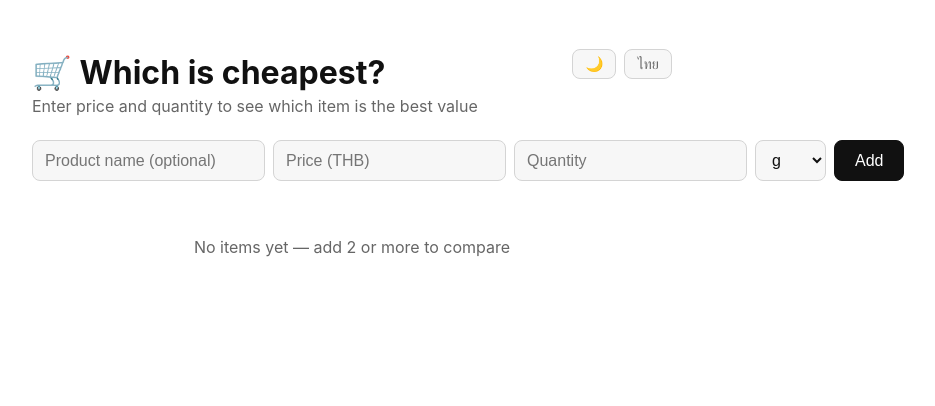
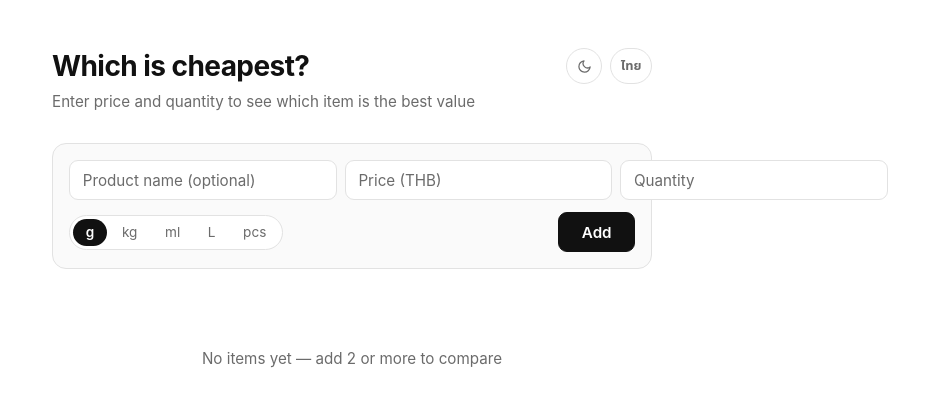
Before and after one commit to Eclipse-Walker/mfe-cheapest, a React app: page / in a window 1280 px wide. Shown: the top 406 px of the page, without its empty margins (288-1223 px from the left). Built offline with nearby package versions, Linux system fonts and the light colour scheme; the HTML template or start-up script is replaced by a standard one.

Commit message:
refactor: replace native unit select dropdown with accessible segmented control

```diff
--- a/src/App.css
+++ b/src/App.css
@@ -1,31 +1,53 @@
 :root {
+  color-scheme: light;
   --bg: #ffffff;
   --text: #111111;
-  --muted: #666666;
-  --border: #d4d4d4;
-  --card: #f7f7f7;
+  --muted: #6b6b6b;
+  --border: #e2e2e2;
+  --card: #fafafa;
+  --shadow: 0 1px 3px rgba(0, 0, 0, 0.06);
 }
 
 :root[data-theme="dark"] {
+  color-scheme: dark;
   --bg: #0d0d0d;
   --text: #f2f2f2;
-  --muted: #999999;
-  --border: #3a3a3a;
-  --card: #1a1a1a;
+  --muted: #9a9a9a;
+  --border: #2e2e2e;
+  --card: #171717;
+  --shadow: 0 1px 3px rgba(0, 0, 0, 0.4);
+}
+
+* {
+  box-sizing: border-box;
 }
 
 body {
   margin: 0;
   color: var(--text);
-  font-family: Inter, Avenir, Helvetica, Arial, sans-serif;
+  font-family: Inter, "Noto Sans Thai", -apple-system, "Segoe UI", sans-serif;
   background: var(--bg);
   min-height: 100vh;
+  -webkit-font-smoothing: antialiased;
+  transition:
+    background 0.2s ease,
+    color 0.2s ease;
+}
+
+button {
+  font-family: inherit;
+  transition: all 0.15s ease;
+}
+
+:focus-visible {
+  outline: 2px solid var(--text);
+  outline-offset: 2px;
 }
 
 .app {
   max-width: 640px;
   margin: 0 auto;
-  padding: 2rem 1rem 4rem;
+  padding: 3rem 1.25rem 5rem;
 }
 
 .header {
@@ -41,18 +63,26 @@ body {
 }
 
 h1 {
-  font-size: 2rem;
-  margin-bottom: 0.25rem;
+  font-size: 1.75rem;
+  font-weight: 700;
+  letter-spacing: -0.02em;
+  margin: 0;
 }
 
 .lang-toggle,
 .theme-toggle {
-  padding: 0.35rem 0.75rem;
+  display: inline-flex;
+  align-items: center;
+  justify-content: center;
+  min-width: 2.25rem;
+  height: 2.25rem;
+  padding: 0 0.6rem;
   border: 1px solid var(--border);
-  border-radius: 8px;
-  background: var(--card);
+  border-radius: 999px;
+  background: transparent;
   color: var(--muted);
-  font-size: 0.9rem;
+  font-size: 0.8rem;
+  font-weight: 600;
   cursor: pointer;
 }
 
@@ -64,39 +94,110 @@ h1 {
 
 .subtitle {
   color: var(--muted);
-  margin-top: 0;
+  font-size: 0.95rem;
+  margin: 0.5rem 0 0;
 }
 
 .add-form {
+  display: flex;
+  flex-direction: column;
+  gap: 0.75rem;
+  margin: 2rem 0;
+  padding: 1rem;
+  border: 1px solid var(--border);
+  border-radius: 14px;
+  background: var(--card);
+}
+
+.form-fields {
   display: grid;
   grid-template-columns: 1fr;
   gap: 0.5rem;
-  margin: 1.5rem 0;
 }
 
 @media (min-width: 640px) {
-  .add-form {
-    grid-template-columns: 2fr 1fr 1fr auto auto;
+  .form-fields {
+    grid-template-columns: 2fr 1fr 1fr;
   }
 }
 
-.add-form input,
-.add-form select {
-  padding: 0.6rem 0.75rem;
+.form-actions {
+  display: flex;
+  align-items: center;
+  justify-content: space-between;
+  gap: 0.75rem;
+  flex-wrap: wrap;
+}
+
+.add-form input {
+  padding: 0.6rem 0.8rem;
   border: 1px solid var(--border);
-  border-radius: 8px;
-  background: var(--card);
+  border-radius: 9px;
+  background: var(--bg);
   color: var(--text);
-  font-size: 1rem;
+  font-size: 0.95rem;
+  font-family: inherit;
+  transition: border-color 0.15s ease;
+}
+
+.add-form input::placeholder {
+  color: var(--muted);
+}
+
+.add-form input:focus {
+  outline: none;
+  border-color: var(--text);
+}
+
+.unit-picker {
+  display: inline-flex;
+  gap: 2px;
+  padding: 3px;
+  border: 1px solid var(--border);
+  border-radius: 999px;
+  background: var(--bg);
+}
+
+.unit-option input {
+  position: absolute;
+  opacity: 0;
+  pointer-events: none;
+}
+
+.unit-option span {
+  display: inline-flex;
+  padding: 0.35rem 0.8rem;
+  border-radius: 999px;
+  font-size: 0.85rem;
+  color: var(--muted);
+  cursor: pointer;
+  transition: all 0.15s ease;
+  user-select: none;
+}
+
+.unit-option span:hover {
+  color: var(--text);
+}
+
+.unit-option input:checked + span {
+  background: var(--text);
+  color: var(--bg);
+  font-weight: 600;
+}
+
+.unit-option input:focus-visible + span {
+  outline: 2px solid var(--text);
+  outline-offset: 2px;
 }
 
 .add-form button {
-  padding: 0.6rem 1.25rem;
+  padding: 0.6rem 1.4rem;
   border: 1px solid var(--text);
-  border-radius: 8px;
+  border-radius: 9px;
   background: var(--text);
   color: var(--bg);
-  font-size: 1rem;
+  font-size: 0.95rem;
+  font-weight: 600;
   cursor: pointer;
 }
 
@@ -108,13 +209,17 @@ h1 {
 .empty {
   text-align: center;
   color: var(--muted);
-  padding: 2rem 0;
+  padding: 3rem 0;
+  font-size: 0.95rem;
 }
 
 h2 {
-  font-size: 1rem;
+  font-size: 0.75rem;
+  font-weight: 600;
+  text-transform: uppercase;
+  letter-spacing: 0.08em;
   color: var(--muted);
-  margin: 1.5rem 0 0.5rem;
+  margin: 2rem 0 0.75rem;
 }
 
 .item-list {
@@ -123,21 +228,23 @@ h2 {
   padding: 0;
   display: flex;
   flex-direction: column;
-  gap: 0.5rem;
+  gap: 0.6rem;
 }
 
 .item {
   display: flex;
   align-items: center;
   gap: 0.75rem;
-  padding: 0.75rem 1rem;
+  padding: 0.9rem 1.1rem;
   border: 1px solid var(--border);
-  border-radius: 10px;
+  border-radius: 12px;
   background: var(--card);
+  box-shadow: var(--shadow);
+  transition: border-color 0.15s ease;
 }
 
 .item.best {
-  border: 2px solid var(--text);
+  border-color: var(--text);
   background: var(--bg);
 }
 
@@ -147,56 +254,77 @@ h2 {
 }
 
 .item-name {
-  display: block;
+  display: flex;
+  align-items: center;
+  gap: 0.5rem;
   font-weight: 600;
+  font-size: 0.95rem;
 }
 
 .badge {
-  margin-left: 0.5rem;
-  font-size: 0.8rem;
-  font-weight: 700;
+  padding: 0.1rem 0.55rem;
+  border-radius: 999px;
+  background: var(--text);
+  color: var(--bg);
+  font-size: 0.7rem;
+  font-weight: 600;
+  letter-spacing: 0.02em;
+  white-space: nowrap;
 }
 
 .item-detail {
-  font-size: 0.85rem;
+  display: block;
+  margin-top: 0.15rem;
+  font-size: 0.83rem;
   color: var(--muted);
+  font-variant-numeric: tabular-nums;
 }
 
 .item-price {
   text-align: right;
   white-space: nowrap;
+  font-variant-numeric: tabular-nums;
 }
 
 .per-unit {
   display: block;
   font-weight: 600;
+  font-size: 0.95rem;
 }
 
 .pct-more {
-  font-size: 0.8rem;
+  font-size: 0.78rem;
   color: var(--muted);
 }
 
 .delete {
+  display: inline-flex;
+  align-items: center;
+  justify-content: center;
+  width: 1.75rem;
+  height: 1.75rem;
   border: none;
+  border-radius: 999px;
   background: none;
   color: var(--muted);
-  font-size: 1rem;
+  font-size: 1.2rem;
+  line-height: 1;
   cursor: pointer;
-  padding: 0.25rem;
 }
 
 .delete:hover {
   color: var(--text);
+  background: var(--border);
 }
 
 .clear-all {
-  margin-top: 1.5rem;
-  padding: 0.5rem 1rem;
+  margin-top: 2rem;
+  padding: 0.5rem 1.1rem;
   border: 1px solid var(--border);
-  border-radius: 8px;
+  border-radius: 999px;
   background: none;
   color: var(--muted);
+  font-size: 0.85rem;
   cursor: pointer;
 }
 
--- a/src/App.tsx
+++ b/src/App.tsx
@@ -23,6 +23,38 @@ const load = (): Item[] => {
     return [];
   }
 };
+
+const SunIcon = () => (
+  <svg
+    width="15"
+    height="15"
+    viewBox="0 0 24 24"
+    fill="none"
+    stroke="currentColor"
+    strokeWidth="2"
+    strokeLinecap="round"
+    aria-hidden="true"
+  >
+    <circle cx="12" cy="12" r="4" />
+    <path d="M12 2v2M12 20v2M4.93 4.93l1.41 1.41M17.66 17.66l1.41 1.41M2 12h2M20 12h2M4.93 19.07l1.41-1.41M17.66 6.34l1.41-1.41" />
+  </svg>
+);
+
+const MoonIcon = () => (
+  <svg
+    width="15"
+    height="15"
+    viewBox="0 0 24 24"
+    fill="none"
+    stroke="currentColor"
+    strokeWidth="2"
+    strokeLinecap="round"
+    strokeLinejoin="round"
+    aria-hidden="true"
+  >
+    <path d="M21 12.79A9 9 0 1 1 11.21 3 7 7 0 0 0 21 12.79z" />
+  </svg>
+);
 
 const loadTheme = (): Theme => {
   const saved = localStorage.getItem(THEME_KEY);
@@ -96,7 +128,7 @@ const App = () => {
             aria-label={theme === 'light' ? 'dark mode' : 'light mode'}
             onClick={() => setTheme(theme === 'light' ? 'dark' : 'light')}
           >
-            {theme === 'light' ? '🌙' : '☀️'}
+            {theme === 'light' ? <MoonIcon /> : <SunIcon />}
           </button>
           <button
             type="button"
@@ -110,6 +142,7 @@ const App = () => {
       <p className="subtitle">{t.subtitle}</p>
 
       <form className="add-form" onSubmit={addItem}>
+        <div className="form-fields">
           <input name="name" placeholder={t.namePlaceholder} />
           <input
             name="price"
@@ -127,14 +160,23 @@ const App = () => {
             min="0.001"
             step="any"
           />
-        <select name="unit" defaultValue="g">
+        </div>
+        <div className="form-actions">
+          <div className="unit-picker">
             {Object.keys(UNITS).map((key) => (
-            <option key={key} value={key}>
-              {t.units[key as Unit]}
-            </option>
+              <label key={key} className="unit-option">
+                <input
+                  type="radio"
+                  name="unit"
+                  value={key}
+                  defaultChecked={key === 'g'}
+                />
+                <span>{t.units[key as Unit]}</span>
+              </label>
             ))}
-        </select>
+          </div>
           <button type="submit">{t.add}</button>
+        </div>
       </form>
 
       {items.length === 0 && <p className="empty">{t.empty}</p>}
@@ -183,7 +225,7 @@ const App = () => {
                         setItems(items.filter((x) => x.id !== it.id))
                       }
                     >
-                      ✕
+                      ×
                     </button>
                   </li>
                 );
--- a/src/i18n.ts
+++ b/src/i18n.ts
@@ -5,14 +5,14 @@ export type Lang = 'th' | 'en';
 // ponytail: object ธรรมดาแทน i18n library — เพิ่มภาษาใหม่คือเพิ่ม key เดียว
 export const MESSAGES = {
   th: {
-    title: '🛒 อันไหนถูกสุด?',
+    title: 'อันไหนถูกสุด?',
     subtitle: 'กรอกราคาและปริมาณ แล้วดูว่าชิ้นไหนคุ้มค่าที่สุด',
     namePlaceholder: 'ชื่อสินค้า (ไม่ใส่ก็ได้)',
     pricePlaceholder: 'ราคา (บาท)',
     qtyPlaceholder: 'ปริมาณ',
     add: 'เพิ่ม',
     empty: 'ยังไม่มีสินค้า — ลองเพิ่มสัก 2 ชิ้นเพื่อเปรียบเทียบ',
-    best: '🏆 คุ้มสุด',
+    best: 'คุ้มสุด',
     clearAll: 'ล้างทั้งหมด',
     baht: 'บาท',
     autoName: (n: number) => `สินค้า #${n}`,
@@ -33,14 +33,14 @@ export const MESSAGES = {
     locale: 'th-TH',
   },
   en: {
-    title: '🛒 Which is cheapest?',
+    title: 'Which is cheapest?',
     subtitle: 'Enter price and quantity to see which item is the best value',
     namePlaceholder: 'Product name (optional)',
     pricePlaceholder: 'Price (THB)',
     qtyPlaceholder: 'Quantity',
     add: 'Add',
     empty: 'No items yet — add 2 or more to compare',
-    best: '🏆 Best value',
+    best: 'Best value',
     clearAll: 'Clear all',
     baht: 'THB',
     autoName: (n: number) => `Item #${n}`,
```
Also changed, not shown: 1 other file (tests, documents, lock files or other folders). Lines whose indentation alone changed are shown as unchanged.
